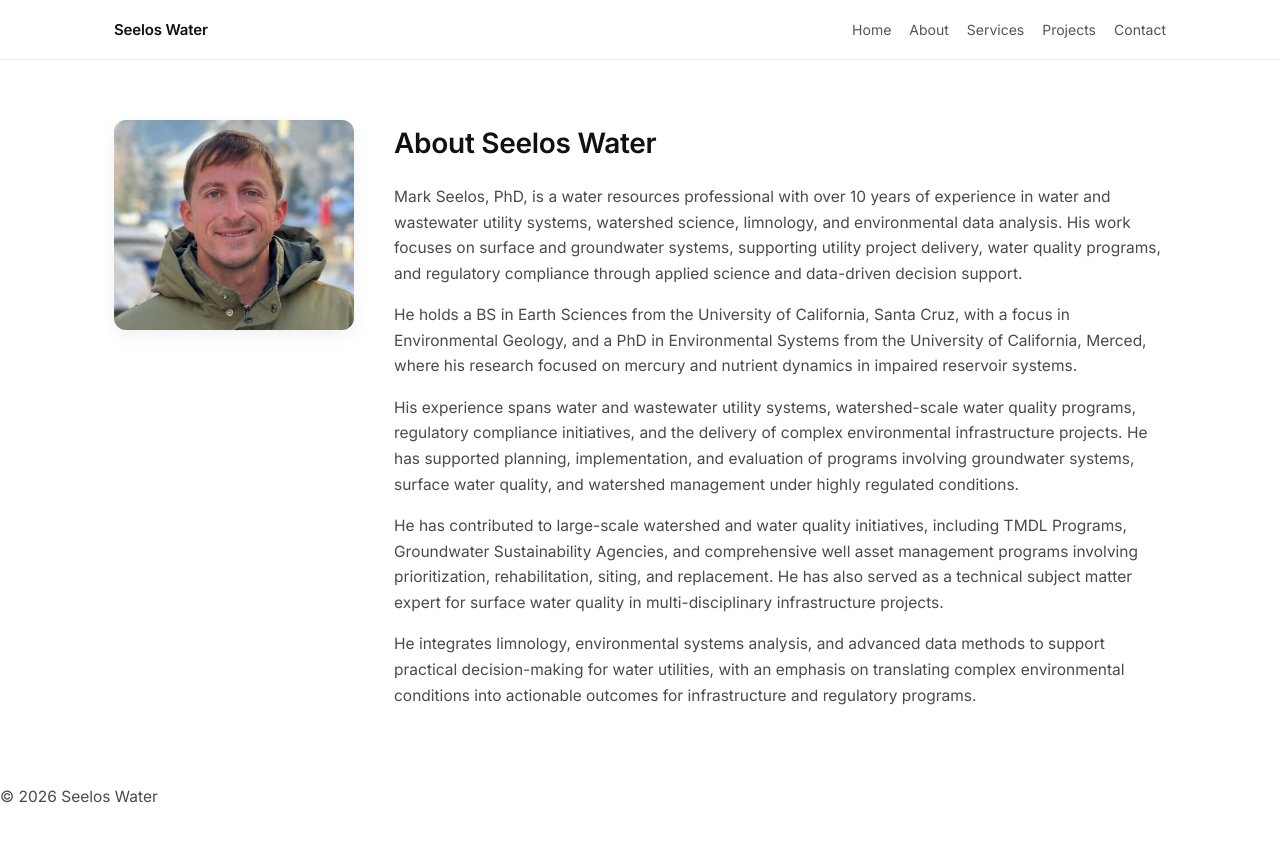
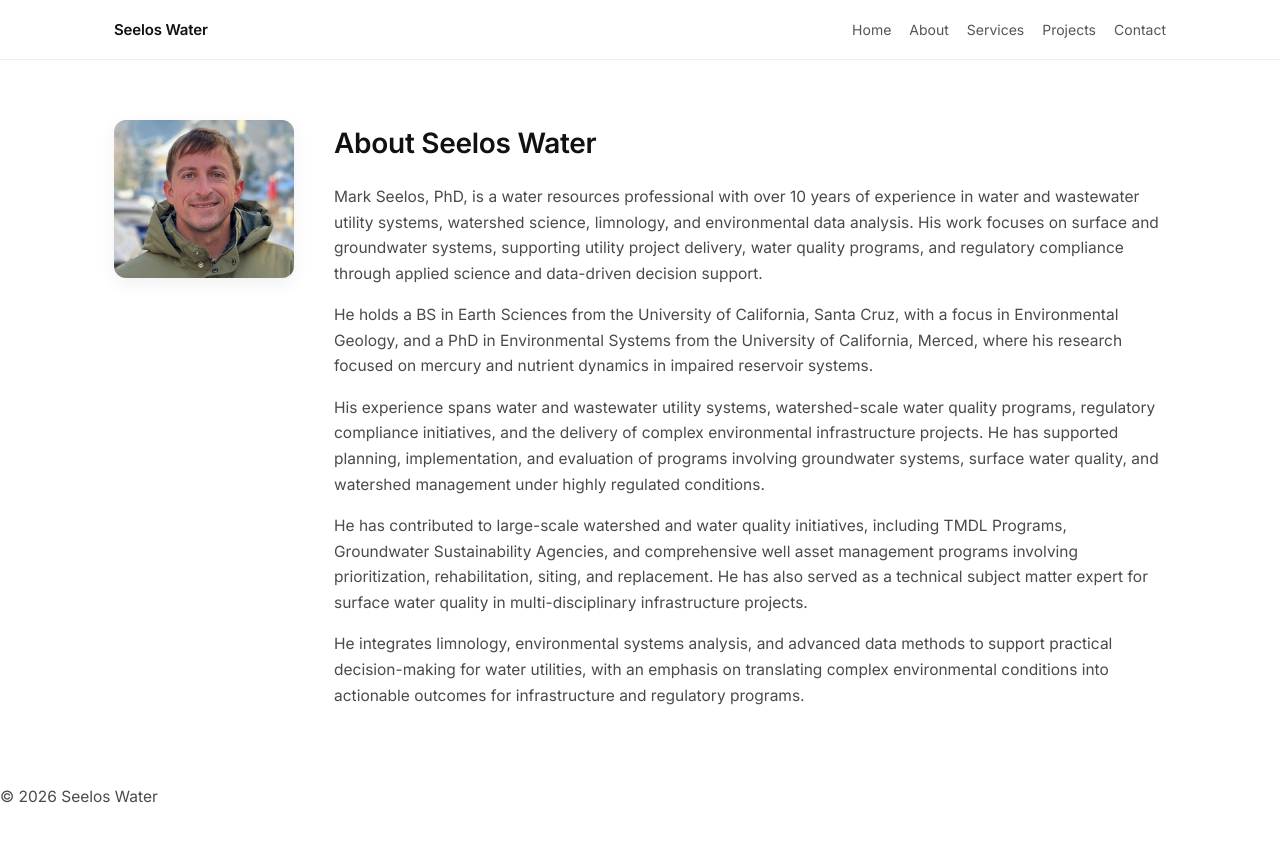
Before and after one commit to markseelos/seelos-water, a Jekyll site: the page built from about.md, in a window 1280 px wide. Shown: the top 842 px of the page. Built offline with Jekyll 4.4.1, drawn with Linux system fonts in a browser that asks for light colours.

Commit message:
Update style.css

```diff
--- a/assets/css/style.css
+++ b/assets/css/style.css
@@ -191,12 +191,14 @@ p {
 }
 
 .about-headshot {
-  flex: 0 0 22%;
-  max-width: 240px;
-  width: 100%;
+  flex: 0 0 180px;   /* hard cap = keeps it small */
+  width: 180px;
+  max-width: 180px;
+
   height: auto;
   border-radius: 12px;
   object-fit: cover;
+
   box-shadow: 0 6px 18px rgba(0,0,0,0.06);
 }
 
```
